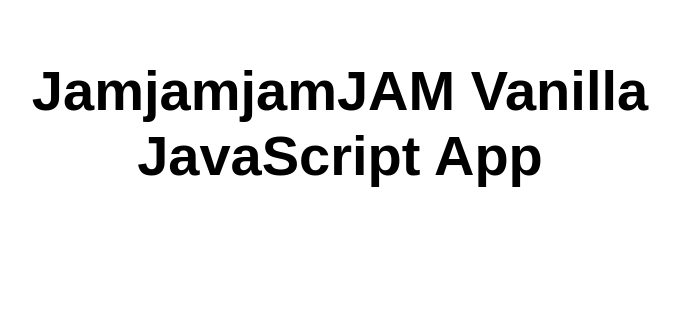
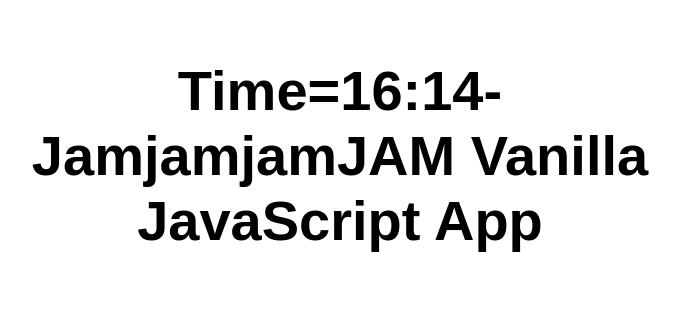
Before and after one commit to jmorscher/my-first-static-web-app, a website: page src/index.html in a window 1280 px wide. Shown: the whole page, without its empty margins (300-980 px from the left). Drawn offline with Linux system fonts and the light colour scheme.

Commit message:
Update index.html

```diff
--- a/src/index.html
+++ b/src/index.html
@@ -10,7 +10,7 @@
 
 <body>
   <main>
-    <h1>JamjamjamJAM Vanilla JavaScript App</h1>
+    <h1>Time=16:14-JamjamjamJAM Vanilla JavaScript App</h1>
   </main>
 </body>
 
```
